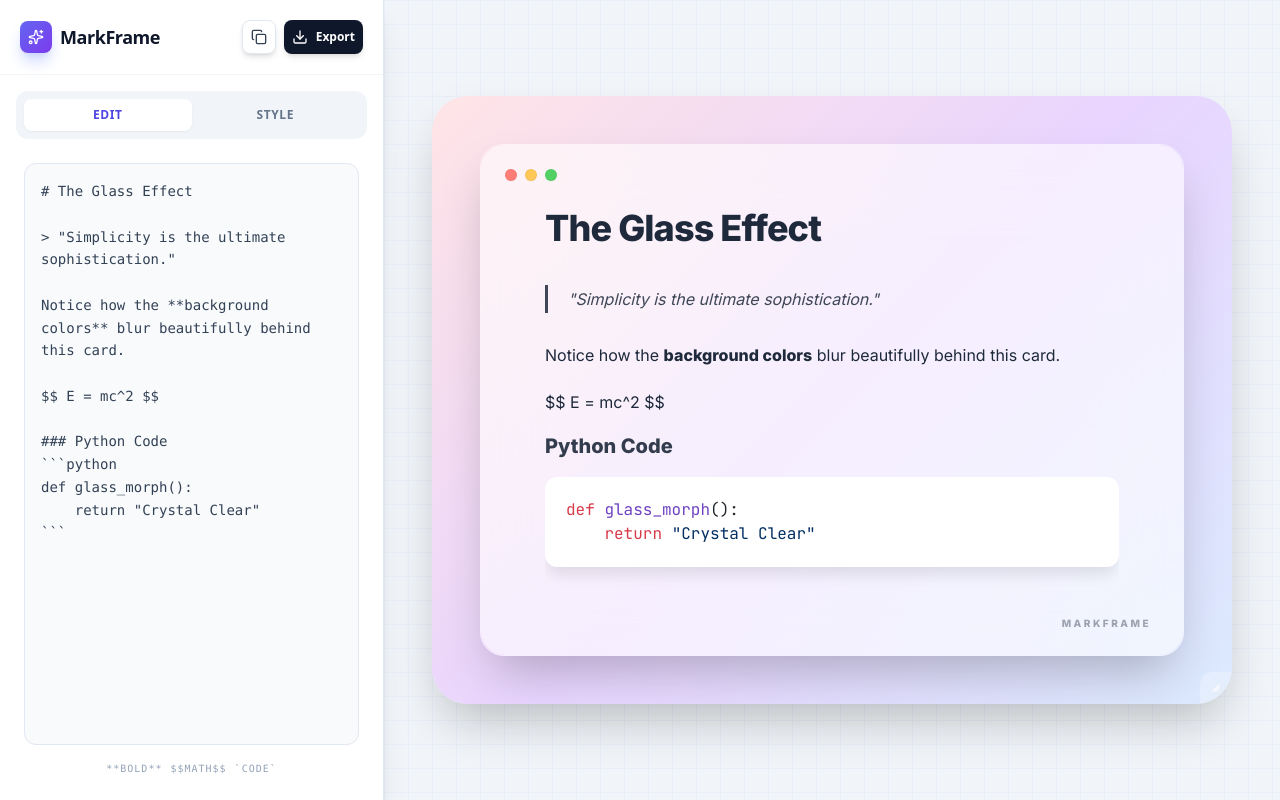
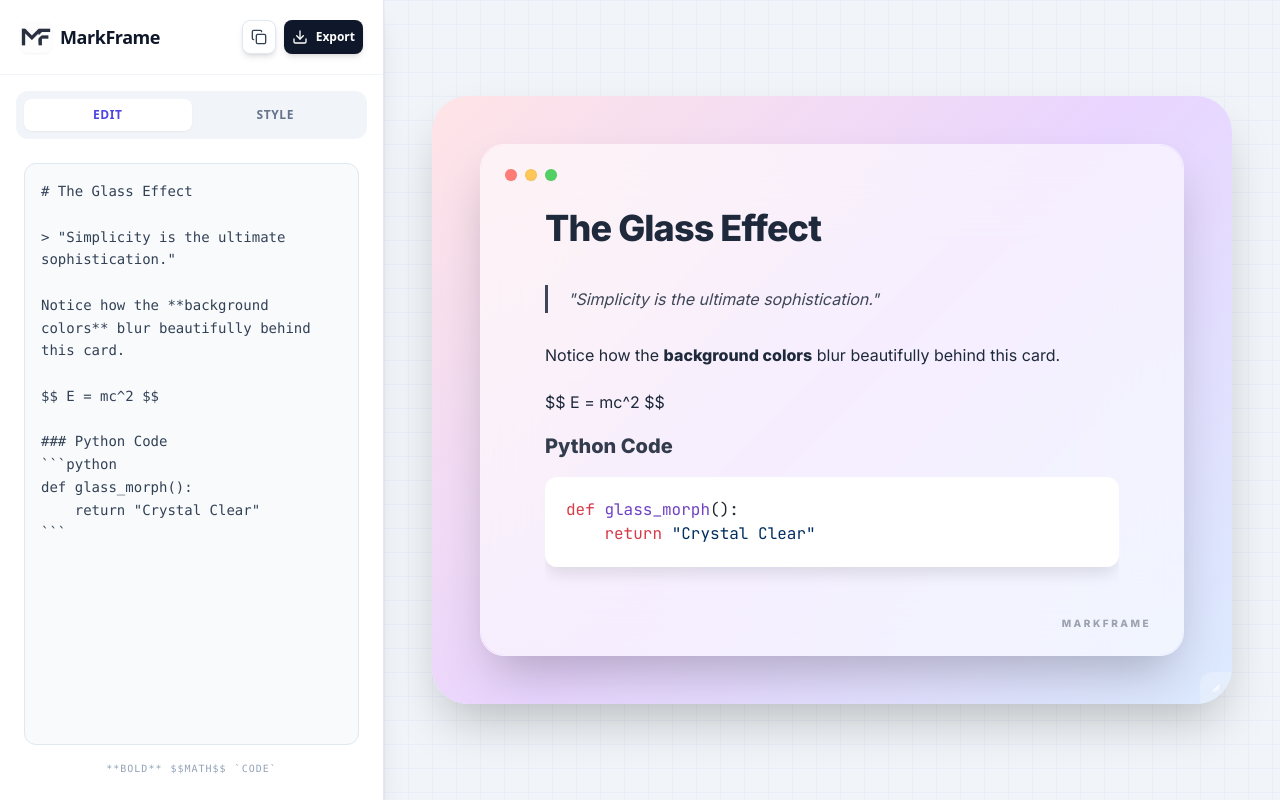
Before and after one commit to RecollectIQ/MarkFrame, a React (Create React App) app: page / in a window 1280 px wide. Built offline with nearby package versions, Linux system fonts and the light colour scheme; a web font is replaced by a local one.

Commit message:
feat: Add new logo, update header display, and reset file input after selection.

```diff
--- a/src/App.jsx
+++ b/src/App.jsx
@@ -329,6 +329,8 @@ const App = () => {
         setBgType('image');
       };
       reader.readAsDataURL(file);
+      // Reset the input so the same file can be selected again if needed
+      e.target.value = '';
     }
   };
 
@@ -458,9 +460,7 @@ const App = () => {
         {/* Header */}
         <div className="p-5 border-b border-slate-100 flex items-center justify-between bg-white sticky top-0 z-20">
           <div className="flex items-center gap-2">
-            <div className="w-8 h-8 bg-gradient-to-br from-indigo-500 to-violet-600 rounded-lg flex items-center justify-center shadow-lg shadow-indigo-200">
-              <Sparkles className="w-4 h-4 text-white" />
-            </div>
+            <img src="/logo.png" alt="Logo" className="w-8 h-8 rounded-lg shadow-sm" />
             <span className="font-bold text-lg text-slate-900 tracking-tight">MarkFrame</span>
           </div>
           <div className="flex gap-2">
```
Also changed, not shown: public/logo.png (added).
